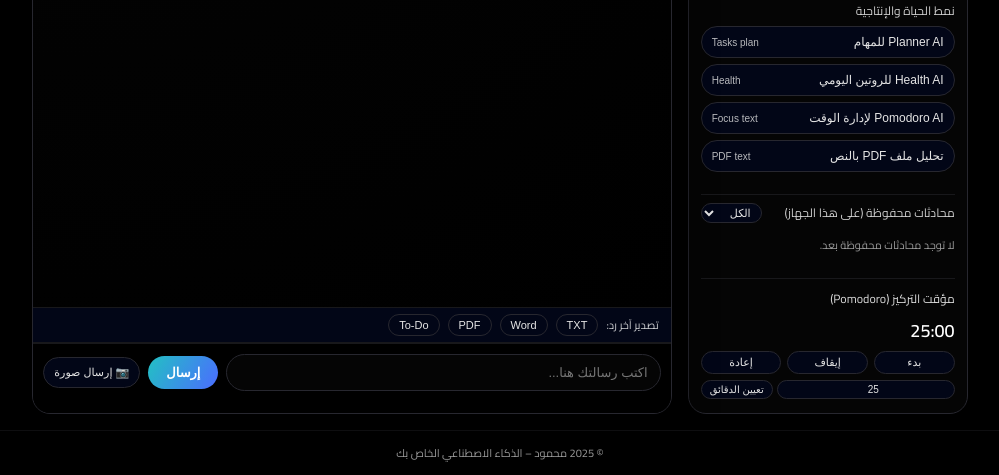
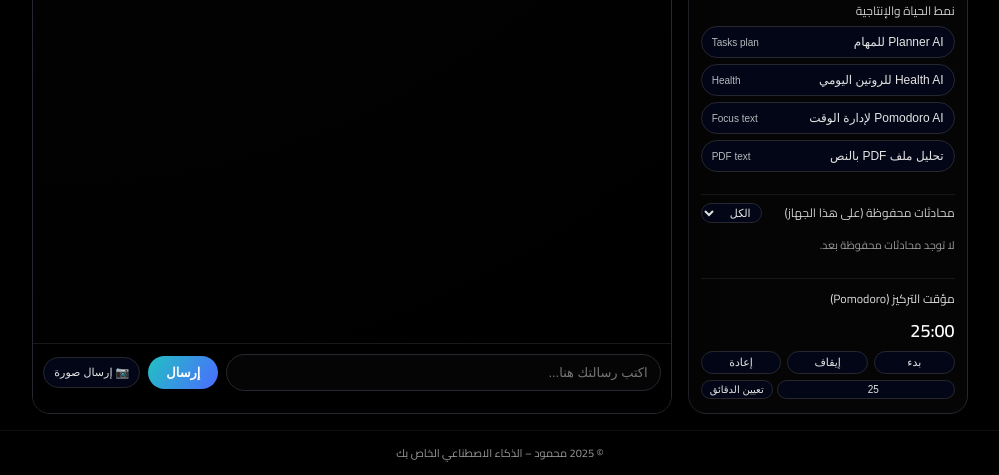
Before and after one commit to modasmadi/atlas-ai, a Flask app: page / in a window 1280 px wide. Shown: the part 819-1294 px from the top of the page, without its empty margins (140-1139 px from the left). Run offline with Flask 3, Linux system fonts and the light colour scheme; some libraries are stand-ins or nearby versions.

Commit message:
Update index.html

```diff
--- a/templates/index.html
+++ b/templates/index.html
@@ -354,38 +354,6 @@
       display: block;
     }
 
-    .export-bar {
-      padding: 6px 12px;
-      border-top: 1px solid #18181b;
-      border-bottom: 1px solid #18181b;
-      background: #020617;
-      display: flex;
-      align-items: center;
-      gap: 8px;
-      font-size: 11px;
-      flex-wrap: wrap;
-    }
-
-    .export-bar span {
-      opacity: 0.8;
-    }
-
-    .export-btn {
-      font-size: 11px;
-      padding: 4px 10px;
-      border-radius: 999px;
-      border: 1px solid #27272f;
-      background: #020617;
-      color: #e5e5e5;
-      cursor: not-allowed;
-      opacity: 0.4;
-    }
-
-    .export-btn.enabled {
-      cursor: pointer;
-      opacity: 1;
-    }
-
     .input-area {
       padding: 10px;
       border-top: 1px solid #18181b;
@@ -709,14 +677,7 @@
       المساعد يفكر في الرد...
     </div>
 
-    <div class="export-bar">
-      <span>تصدير آخر رد:</span>
-      <button id="btnTxt" class="export-btn" onclick="downloadAsTxt()" disabled>TXT</button>
-      <button id="btnDoc" class="export-btn" onclick="downloadAsDoc()" disabled>Word</button>
-      <button id="btnPdf" class="export-btn" onclick="downloadAsPdf()" disabled>PDF</button>
-      <button id="btnTodo" class="export-btn" onclick="convertReplyToTodo()" disabled>To-Do</button>
-    </div>
-
+    <!-- بدون شريط تصدير آخر رد -->
     <div class="input-area">
       <div class="input-main">
         <input id="chatInput" type="text" placeholder="اكتب رسالتك هنا..." />
@@ -903,7 +864,6 @@
 
     if (sender === "ai") {
       lastAiReply = text;
-      updateExportButtons();
     }
   }
 
@@ -1066,7 +1026,6 @@
         lastAiReply = m.text;
       }
     });
-    updateExportButtons();
   }
 
   function clearConversation() {
@@ -1078,7 +1037,6 @@
       "ai",
       true
     );
-    updateExportButtons();
   }
 
   function renameConversation(id, ev) {
@@ -1106,7 +1064,6 @@
   }
 
   loadSavedConversations();
-  updateExportButtons();
 
   // أوضاع الرد
   function setMode(mode) {
@@ -1308,7 +1265,6 @@
 
       imagePresetPrompt = "";
 
-      // تظهر كرسالة من المستخدم مع أيقونة الكاميرا
       addMessage("📷 " + usedPrompt, "user");
 
       await callImageApi(base64Data, usedPrompt);
@@ -1351,22 +1307,6 @@
     }
   }
 
-  // أزرار التصدير
-  function updateExportButtons() {
-    const has = !!(lastAiReply && lastAiReply.trim());
-    ["btnTxt", "btnDoc", "btnPdf", "btnTodo"].forEach((id) => {
-      const el = document.getElementById(id);
-      if (!el) return;
-      if (has) {
-        el.disabled = false;
-        el.classList.add("enabled");
-      } else {
-        el.disabled = true;
-        el.classList.remove("enabled");
-      }
-    });
-  }
-
   function downloadFile(filename, content, mimeType) {
     const blob = new Blob([content], { type: mimeType });
     const url  = URL.createObjectURL(blob);
@@ -1377,42 +1317,6 @@
     a.click();
     document.body.removeChild(a);
     URL.revokeObjectURL(url);
-  }
-
-  function downloadAsTxt() {
-    if (!lastAiReply || !lastAiReply.trim()) return;
-    downloadFile("mahmoud_ai_note.txt", lastAiReply, "text/plain;charset=utf-8");
-  }
-
-  function downloadAsDoc() {
-    if (!lastAiReply || !lastAiReply.trim()) return;
-    const rtf = "{\\rtf1\\ansi\n" + lastAiReply.replace(/\n/g, "\\par\n") + "\n}";
-    downloadFile("mahmoud_ai_note.doc", rtf, "application/rtf");
-  }
-
-  function downloadAsPdf() {
-    if (!lastAiReply || !lastAiReply.trim()) return;
-    if (!window.jspdf || !window.jspdf.jsPDF) {
-      alert("مكتبة PDF غير محملة.");
-      return;
-    }
-    const { jsPDF } = window.jspdf;
-    const doc       = new jsPDF({ orientation: "p", unit: "pt", format: "a4" });
-
-    const margin    = 40;
-    const pageWidth = doc.internal.pageSize.getWidth();
-    const maxWidth  = pageWidth - margin * 2;
-
-    const lines = doc.splitTextToSize(lastAiReply, maxWidth);
-    doc.text(lines, margin, margin);
-    doc.save("mahmoud_ai_note.pdf");
-  }
-
-  async function convertReplyToTodo() {
-    if (!lastAiReply || !lastAiReply.trim()) return;
-    const prompt = `حوّل المحتوى التالي إلى قائمة مهام (To-Do list) بنقاط واضحة، مع تقسيم منطقي:\n\n${lastAiReply}`;
-    addMessage("حوّل هذا الرد لقائمة مهام:\n" + lastAiReply, "user");
-    await callTextApi(prompt);
   }
 
   function downloadConversationPdf() {
```
